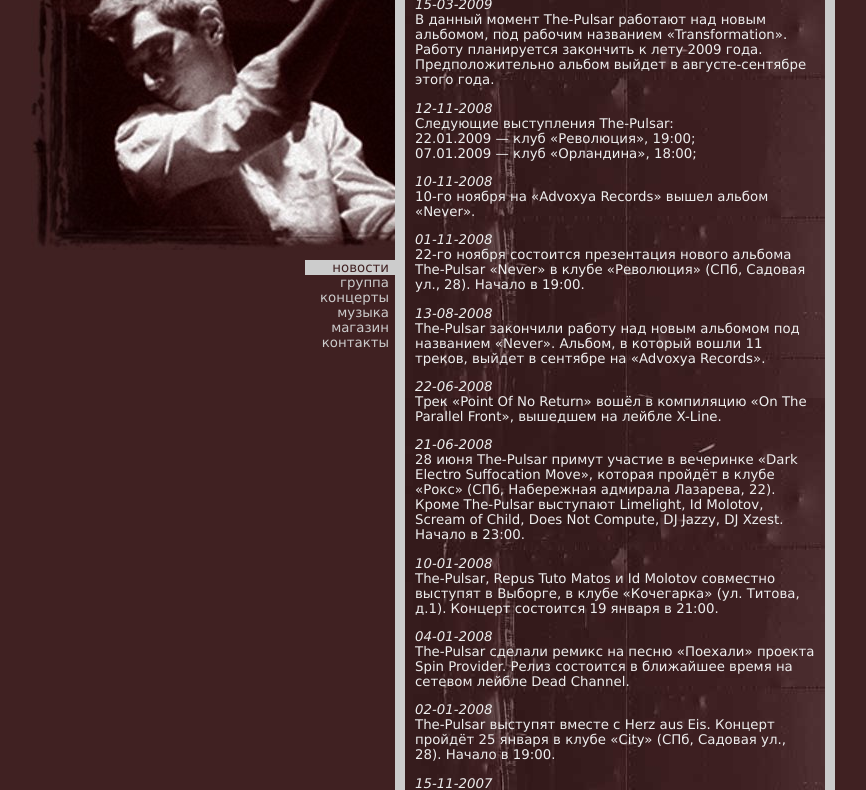
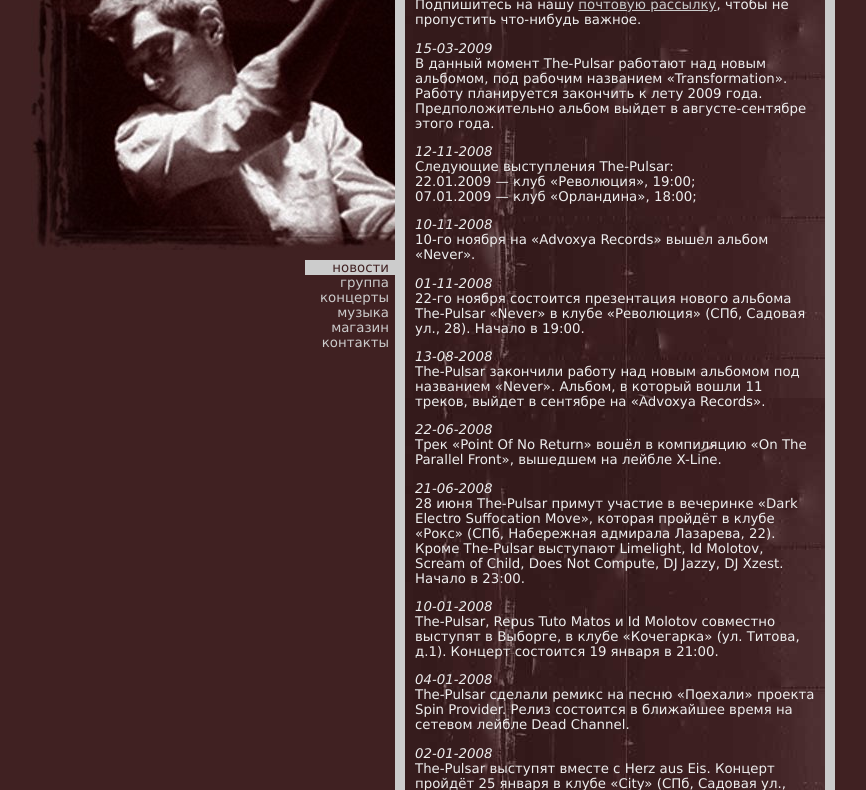
Before and after one commit to umonkey/pulsar, a plain HTML site: page news-ru.html in a window 1280 px wide. Shown: the part 210-1000 px from the top of the page, without its empty margins (209-1075 px from the left). Drawn offline with Linux system fonts and the light colour scheme.

Commit message:
Web site udpdate.

```diff
--- a/news-ru.html
+++ b/news-ru.html
@@ -15,7 +15,10 @@
     <div id="content">
       <h2>Новости</h2>
 
-      <p><em>15-03-2009</em><br />
+      <p>Подпишитесь на нашу <a href="http://www.freemusichub.net/artist/The-Pulsar/mail">почтовую
+рассылку</a>, чтобы не
+пропустить что-нибудь важное.</p>
+<p><em>15-03-2009</em><br />
 В данный момент The-Pulsar работают над новым альбомом, под рабочим названием
 «Transformation».  Работу планируется закончить к лету 2009 года.
 Предположительно альбом выйдет в августе-сентябре этого года.</p>
```
